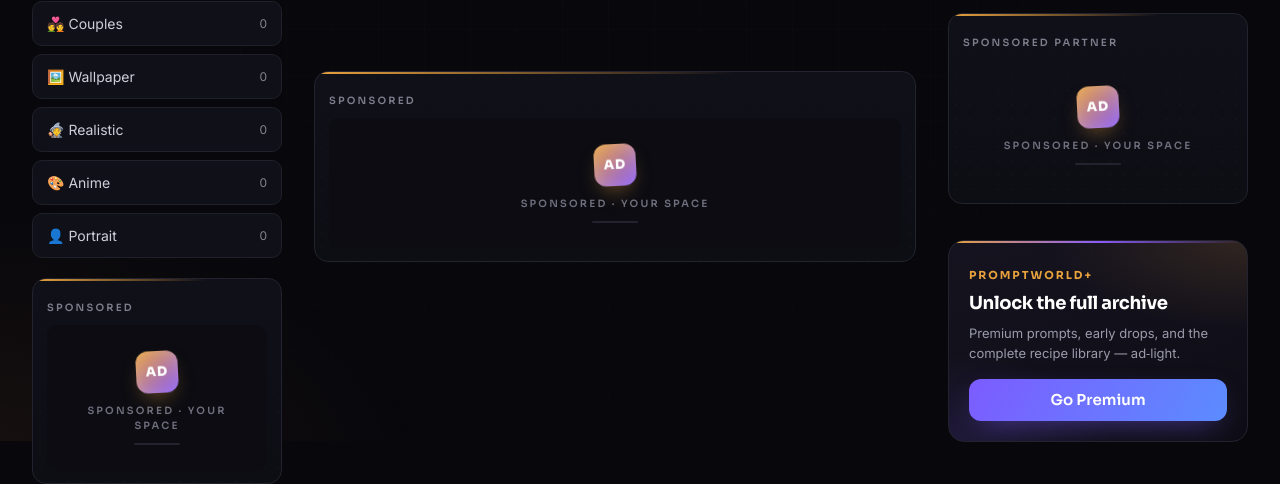
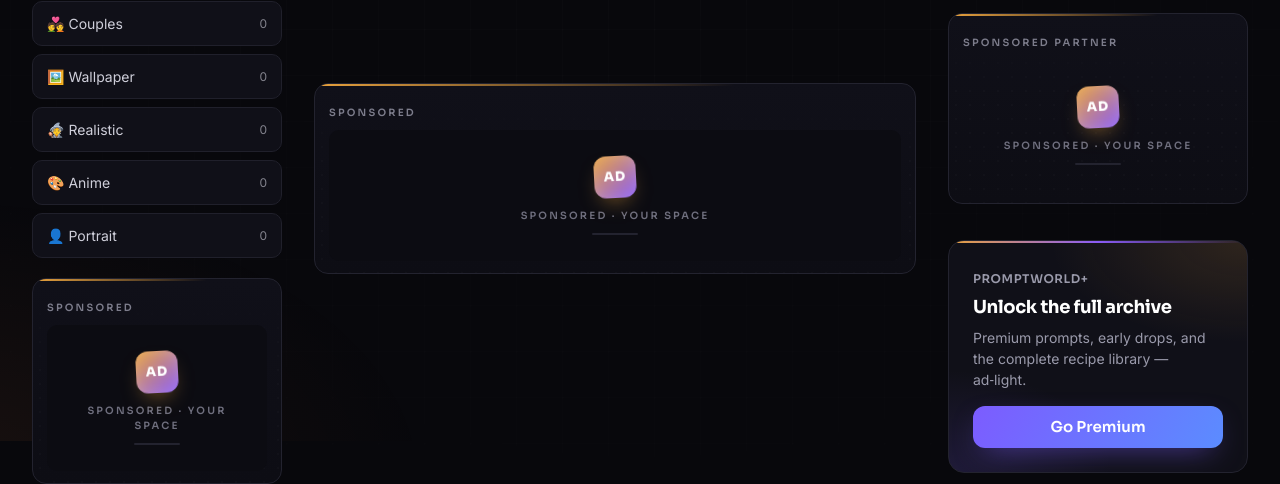
Before and after one commit to ia5975495-collab/promptworld-ai, a Next.js app: page /gallery in a window 1280 px wide. Shown: the part 359-843 px from the top of the page. Built offline with nearby package versions, Linux system fonts and the light colour scheme; no server answers; the database is empty.

Commit message:
fix: update gallery page ad placements

```diff
--- a/app/gallery/page.tsx
+++ b/app/gallery/page.tsx
@@ -6,8 +6,6 @@ import AdSlot from '@/components/AdSlot';
 import { ADS } from '@/lib/ads';
 import MobileCategoryBar from '@/components/MobileCategoryBar';
 import { usePrompts, getCoverImage, hasMultipleImages } from '@/lib/store';
-
-
 
 export default function GalleryPage() {
   const prompts = usePrompts();
@@ -23,21 +21,36 @@ export default function GalleryPage() {
 
   return (
     <div className="pw-page" style={{ maxWidth: 1400, margin: '0 auto', padding: '2rem', display: 'flex', gap: '2rem' }}>
+
+      {/* LEFT SIDEBAR */}
       <aside className="pw-catside" style={{ width: 250, flexShrink: 0, position: 'sticky', top: 100, height: 'fit-content' }}>
         <h3 style={{ color: '#fff', marginBottom: '1rem', fontSize: 18, fontWeight: 700 }}>Categories</h3>
         <div style={{ display: 'flex', flexDirection: 'column', gap: 8 }}>
-          <button className={`pw-sidebar-item ${selected === 'all' ? 'is-active' : ''}`} onClick={() => setSelected('all')}><span>📊 All Prompts</span><span className="count">{prompts.length}</span></button>
-          {CATEGORIES.map((cat) => { const slug = cat.name.toLowerCase(); return (
-            <button key={cat.name} className={`pw-sidebar-item ${selected === slug ? 'is-active' : ''}`} onClick={() => setSelected(slug)}><span>{cat.icon} {cat.name}</span><span className="count">{prompts.filter((p) => p.category === slug).length}</span></button>
-          ); })}
+          <button className={`pw-sidebar-item ${selected === 'all' ? 'is-active' : ''}`} onClick={() => setSelected('all')}>
+            <span>📊 All Prompts</span><span className="count">{prompts.length}</span>
+          </button>
+          {CATEGORIES.map((cat) => {
+            const slug = cat.name.toLowerCase();
+            return (
+              <button key={cat.name} className={`pw-sidebar-item ${selected === slug ? 'is-active' : ''}`} onClick={() => setSelected(slug)}>
+                <span>{cat.icon} {cat.name}</span>
+                <span className="count">{prompts.filter((p) => p.category === slug).length}</span>
+              </button>
+            );
+          })}
         </div>
+        {/* Left Ad: 160x600 Banner */}
         <AdSlot code={ADS.left} label="Sponsored" />
       </aside>
 
+      {/* MAIN CONTENT */}
       <main style={{ flex: 1, minWidth: 0 }}>
         <h1 style={{ color: '#fff', marginBottom: '1.5rem', fontSize: 32, fontWeight: 800 }}>Prompt Gallery</h1>
         <div style={{ position: 'relative', marginBottom: '2rem' }}>
-          <svg width="18" height="18" viewBox="0 0 24 24" fill="none" stroke="#9a9aab" strokeWidth="2" style={{ position: 'absolute', left: 15, top: '50%', transform: 'translateY(-50%)' }}><circle cx="11" cy="11" r="7" /><line x1="21" y1="21" x2="16.65" y2="16.65" /></svg>
+          <svg width="18" height="18" viewBox="0 0 24 24" fill="none" stroke="#9a9aab" strokeWidth="2" style={{ position: 'absolute', left: 15, top: '50%', transform: 'translateY(-50%)' }}>
+            <circle cx="11" cy="11" r="7" />
+            <line x1="21" y1="21" x2="16.65" y2="16.65" />
+          </svg>
           <input className="pw-search" type="text" value={search} onChange={(e) => setSearch(e.target.value)} placeholder="Search prompts, tags, styles..." />
         </div>
 
@@ -47,8 +60,24 @@ export default function GalleryPage() {
               <Link href={`/prompt/${prompt.id}`} style={{ textDecoration: 'none' }}>
                 <div className="pw-card">
                   <div style={{ position: 'relative', aspectRatio: '3/4' }}>
-                       <img src={getCoverImage(prompt.image_url)} alt={prompt.title} style={{width:'100%',height:'100%',objectFit:'contain'}} />
-                    {prompt.is_premium && <div style={{ position: 'absolute', top: 12, left: 12, background: 'linear-gradient(120deg,#fbbf24,#f59e0b)', color: '#0a0a0f', padding: '4px 12px', borderRadius: 9999, fontSize: 12, fontWeight: 700 }}>PRO</div>}
+                    <img src={getCoverImage(prompt.image_url)} alt={prompt.title} style={{width:'100%',height:'100%',objectFit:'contain'}} />
+                    {prompt.is_premium && (
+                      <div style={{ position: 'absolute', top: 12, left: 12, background: 'linear-gradient(120deg,#fbbf24,#f59e0b)', color: '#0a0a0f', padding: '4px 12px', borderRadius: 9999, fontSize: 12, fontWeight: 700 }}>
+                        PRO
+                      </div>
+                    )}
+                    {hasMultipleImages(prompt.image_url) && (
+                      <div style={{
+                        position: 'absolute', top: 12, right: 12, width: 28, height: 28,
+                        background: 'rgba(0, 0, 0, 0.7)', backdropFilter: 'blur(8px)', borderRadius: 8,
+                        display: 'flex', alignItems: 'center', justifyContent: 'center', border: '1px solid rgba(255, 255, 255, 0.2)'
+                      }}>
+                        <svg width="16" height="16" viewBox="0 0 24 24" fill="none" stroke="white" strokeWidth="2" strokeLinecap="round" strokeLinejoin="round">
+                          <rect x="3" y="3" width="18" height="18" rx="2" ry="2"/>
+                          <rect x="7" y="7" width="14" height="14" rx="2" ry="2" opacity="0.7"/>
+                        </svg>
+                      </div>
+                    )}
                   </div>
                   <div style={{ padding: '1rem' }}>
                     <h3 style={{ color: '#fff', margin: '0 0 8px', fontSize: 14, fontWeight: 600 }}>{prompt.title}</h3>
@@ -62,22 +91,31 @@ export default function GalleryPage() {
 
         {filtered.length === 0 && <div style={{ textAlign: 'center', padding: '4rem', color: 'var(--muted)' }}>No prompts found.</div>}
 
-        <AdSlot code={ADS.bottom} label="Sponsored" className="pw-ad--dsk" />
-        <AdSlot code={ADS.bottomM} label="Sponsored" className="pw-ad--mob" />
+        {/* Bottom Ads: 468x60 (Desktop) & 320x50 (Mobile) */}
+        <div style={{ marginTop: '2rem' }}>
+          <AdSlot code={ADS.bottom} label="Sponsored" className="pw-ad--dsk" />
+          <AdSlot code={ADS.bottomM} label="Sponsored" className="pw-ad--mob" />
+        </div>
       </main>
 
-      <aside className="pw-rightrail">
+      {/* RIGHT RAIL */}
+      <aside className="pw-rightrail" style={{ width: 300, flexShrink: 0, position: 'sticky', top: 100, height: 'fit-content', display: 'flex', flexDirection: 'column', gap: '1rem' }}>
+        {/* Right Ad: Native Banner */}
         <AdSlot code={ADS.right} label="Sponsored" />
+        {/* Smartlink Ad */}
         <AdSlot code={ADS.smart} label="Sponsored partner" className="pw-smart" />
-        <div className="pw-promo">
-          <span className="pw-promo__kicker">PromptWorld+</span>
-          <h4 className="pw-promo__title">Unlock the full archive</h4>
-          <p className="pw-promo__text">Premium prompts, early drops, and the complete recipe library — ad‑light.</p>
-          <Link href="/subscribe" className="pw-btn-primary" style={{ width: '100%', justifyContent: 'center', padding: '10px' }}>Go Premium</Link>
+
+        <div className="pw-promo" style={{ background: 'var(--panel)', padding: '1.5rem', borderRadius: 16, border: '1px solid var(--line)' }}>
+          <span className="pw-promo__kicker" style={{ color: 'var(--muted)', fontSize: 12, fontWeight: 600, letterSpacing: '0.05em' }}>PromptWorld+</span>
+          <h4 className="pw-promo__title" style={{ color: '#fff', fontSize: 18, fontWeight: 700, margin: '8px 0' }}>Unlock the full archive</h4>
+          <p className="pw-promo__text" style={{ color: 'var(--muted)', fontSize: 14, lineHeight: 1.5, margin: '0 0 1rem' }}>Premium prompts, early drops, and the complete recipe library — ad‑light.</p>
+          <Link href="/subscribe" className="pw-btn-primary" style={{ width: '100%', justifyContent: 'center', padding: '10px', display: 'flex' }}>Go Premium</Link>
         </div>
       </aside>
 
       <MobileCategoryBar selected={selected} onSelect={setSelected} />
+
+      {/* Site-wide Ads (Popunder & Social Bar) */}
       <AdSlot bare code={ADS.pop} />
       <AdSlot bare code={ADS.social} />
     </div>
```
